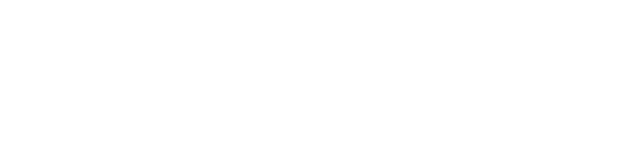
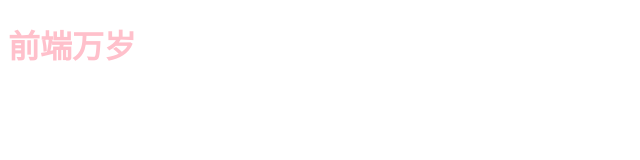
Before and after one commit to Chen-YuanXi/demo, a plain HTML site: page index.html in a window 1280 px wide. Shown: the whole page, without its empty margins (0-640 px from the left). Drawn offline with Linux system fonts and the light colour scheme.

Commit message:
添加了标题标签设置了样式

```diff
--- a/css/index.css
+++ b/css/index.css
@@ -0,0 +1,3 @@
+h1 {
+    color: pink;
+}
--- a/index.html
+++ b/index.html
@@ -6,10 +6,11 @@
     <meta name="viewport" content="width=device-width, initial-scale=1.0">
     <meta http-equiv="X-UA-Compatible" content="ie=edge">
     <title>Document</title>
+    <link rel="stylesheet" href="./css/index.css">
 </head>
 
 <body>
-
+    <h1> 前端万岁 </h1>
 </body>
 
 </html>
```
